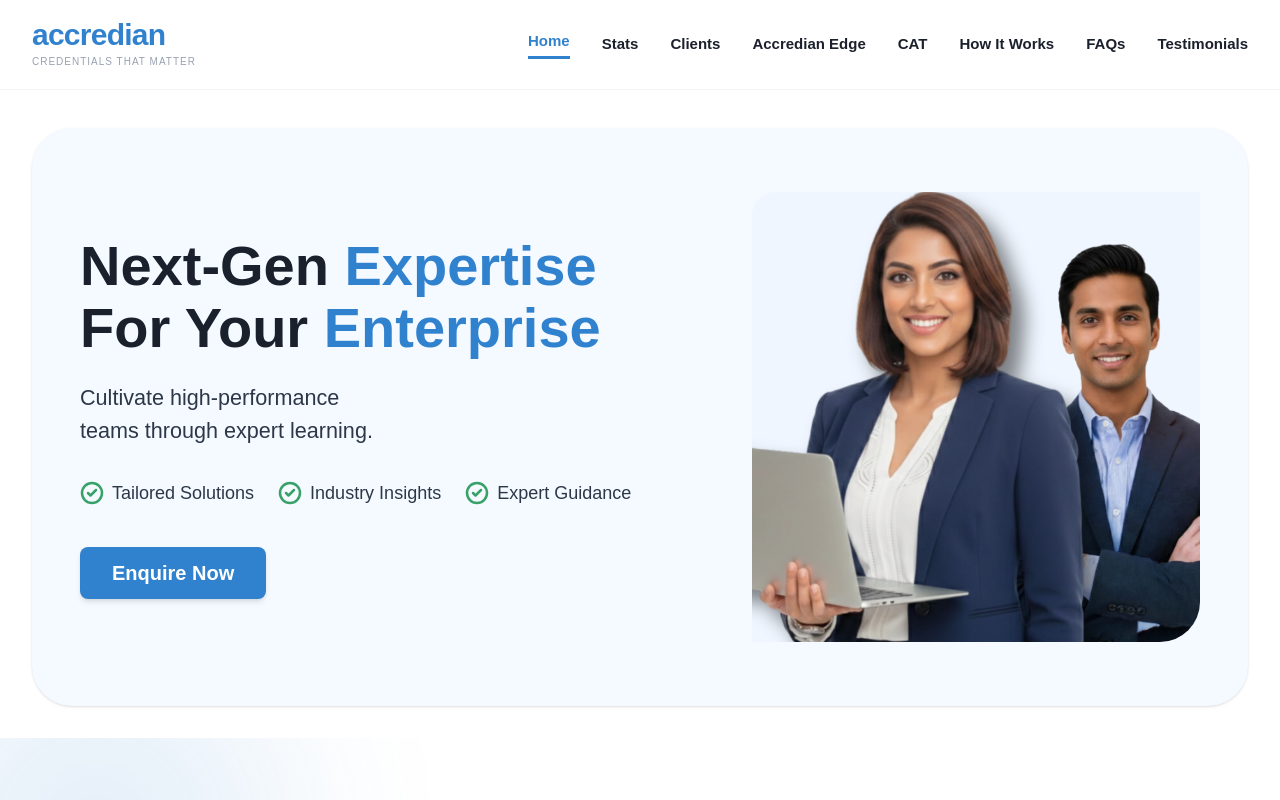
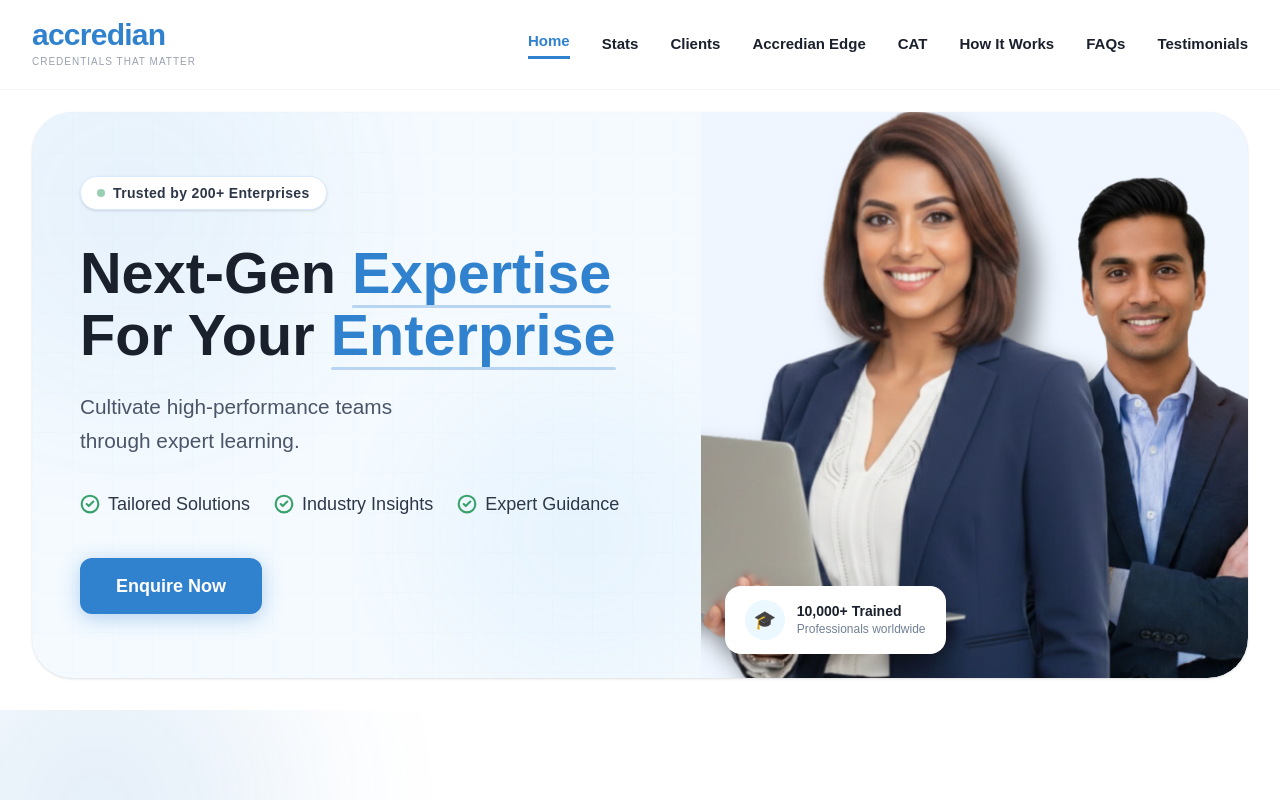
Before and after one commit to Anurag13075/Acredian-page-Next-app, a Next.js app: page / in a window 1280 px wide. Shown: the top 800 px of the page. Built offline with nearby package versions, Linux system fonts and the light colour scheme.

Commit message:
Update Hero.tsx

```diff
--- a/components/sections/Hero.tsx
+++ b/components/sections/Hero.tsx
@@ -1,59 +1,167 @@
 'use client'
+
 import { CheckCircle2 } from 'lucide-react'
 import Image from 'next/image'
 import { useModal } from '@/components/providers/ModalProvider'
+import { motion } from 'motion/react'
+
+const CHECKS = ['Tailored Solutions', 'Industry Insights', 'Expert Guidance']
 
 export default function Hero() {
   const { openModal } = useModal()
 
   return (
-    <section id="home" className="pt-32 pb-8 max-w-7xl mx-auto px-4 sm:px-6 lg:px-8">
-      <div className="bg-[#f4faff] rounded-[2.5rem] relative flex flex-col md:flex-row items-center min-h-[500px] px-12 py-16 overflow-hidden shadow-sm">
+    <section id="home" className="pt-28 pb-8 max-w-7xl mx-auto px-4 sm:px-6 lg:px-8">
+      <div className="bg-[#f4faff] rounded-[2.5rem] relative flex flex-col md:flex-row items-stretch min-h-[520px] overflow-hidden shadow-sm">
 
-        <div className="md:w-[60%] relative z-10">
-          <h1 className="text-[3.5rem] font-bold text-[#1a202c] leading-[1.1] mb-6">
-            Next-Gen <span className="text-[#3182ce]">Expertise</span><br/>
-            For Your <span className="text-[#3182ce]">Enterprise</span>
-          </h1>
-          <p className="text-[1.35rem] text-[#2d3748] mb-8 font-medium">
-            Cultivate high-performance<br/>
-            teams through expert learning.
-          </p>
-
-          <div className="flex flex-wrap gap-6 mb-10">
-            <div className="flex items-center gap-2">
-              <CheckCircle2 className="text-[#38a169] w-6 h-6" strokeWidth={2.5} />
-              <span className="text-[#2d3748] font-medium text-lg">Tailored Solutions</span>
-            </div>
-            <div className="flex items-center gap-2">
-              <CheckCircle2 className="text-[#38a169] w-6 h-6" strokeWidth={2.5} />
-              <span className="text-[#2d3748] font-medium text-lg">Industry Insights</span>
-            </div>
-            <div className="flex items-center gap-2">
-              <CheckCircle2 className="text-[#38a169] w-6 h-6" strokeWidth={2.5} />
-              <span className="text-[#2d3748] font-medium text-lg">Expert Guidance</span>
-            </div>
+        {/* Decorative background blobs */}
+        <div className="absolute inset-0 pointer-events-none overflow-hidden">
+          <div className="absolute -top-24 -left-24 w-96 h-96 rounded-full bg-[#3182ce] opacity-[0.06] blur-[80px]" />
+          <div className="absolute bottom-0 left-1/3 w-72 h-72 rounded-full bg-[#63b3ed] opacity-[0.08] blur-[60px]" />
+          {/* Subtle grid pattern */}
+          <svg className="absolute inset-0 w-full h-full opacity-[0.025]" xmlns="http://www.w3.org/2000/svg">
+            <defs>
+              <pattern id="grid" width="40" height="40" patternUnits="userSpaceOnUse">
+                <path d="M 40 0 L 0 0 0 40" fill="none" stroke="#3182ce" strokeWidth="1"/>
+              </pattern>
+            </defs>
+            <rect width="100%" height="100%" fill="url(#grid)" />
+          </svg>
         </div>
 
-          <button
+        {/* Left content */}
+        <div className="relative z-10 flex flex-col justify-center md:w-[55%] px-8 sm:px-12 py-14 md:py-16">
+
+          {/* Badge */}
+          <motion.div
+            initial={{ opacity: 0, y: 16 }}
+            animate={{ opacity: 1, y: 0 }}
+            transition={{ duration: 0.6, ease: [0.16, 1, 0.3, 1] }}
+            className="inline-flex items-center gap-2 bg-white border border-blue-100 rounded-full px-4 py-1.5 mb-8 w-fit shadow-sm"
+          >
+            <span className="w-2 h-2 rounded-full bg-[#38a169] animate-pulse" />
+            <span className="text-sm font-semibold text-[#2d3748] tracking-wide">Trusted by 200+ Enterprises</span>
+          </motion.div>
+
+          {/* Heading */}
+          <motion.h1
+            initial={{ opacity: 0, y: 28 }}
+            animate={{ opacity: 1, y: 0 }}
+            transition={{ duration: 0.75, delay: 0.1, ease: [0.16, 1, 0.3, 1] }}
+            className="text-[2.8rem] sm:text-[3.2rem] lg:text-[3.6rem] font-bold text-[#1a202c] leading-[1.08] mb-6"
+          >
+            Next-Gen{' '}
+            <span className="relative inline-block">
+              <span className="text-[#3182ce]">Expertise</span>
+              {/* Underline accent */}
+              <motion.span
+                initial={{ scaleX: 0 }}
+                animate={{ scaleX: 1 }}
+                transition={{ duration: 0.6, delay: 0.7, ease: [0.16, 1, 0.3, 1] }}
+                style={{ originX: 0 }}
+                className="absolute -bottom-1 left-0 right-0 h-[3px] bg-[#3182ce] rounded-full opacity-30"
+              />
+            </span>
+            <br />
+            For Your{' '}
+            <span className="relative inline-block">
+              <span className="text-[#3182ce]">Enterprise</span>
+              <motion.span
+                initial={{ scaleX: 0 }}
+                animate={{ scaleX: 1 }}
+                transition={{ duration: 0.6, delay: 0.85, ease: [0.16, 1, 0.3, 1] }}
+                style={{ originX: 0 }}
+                className="absolute -bottom-1 left-0 right-0 h-[3px] bg-[#3182ce] rounded-full opacity-30"
+              />
+            </span>
+          </motion.h1>
+
+          {/* Subheading */}
+          <motion.p
+            initial={{ opacity: 0, y: 16 }}
+            animate={{ opacity: 1, y: 0 }}
+            transition={{ duration: 0.7, delay: 0.22, ease: [0.16, 1, 0.3, 1] }}
+            className="text-[1.2rem] sm:text-[1.3rem] text-[#4a5568] mb-8 font-medium leading-relaxed"
+          >
+            Cultivate high-performance teams<br className="hidden sm:block" /> through expert learning.
+          </motion.p>
+
+          {/* Checklist */}
+          <div className="flex flex-wrap gap-x-6 gap-y-3 mb-10">
+            {CHECKS.map((label, idx) => (
+              <motion.div
+                key={label}
+                initial={{ opacity: 0, x: -16 }}
+                animate={{ opacity: 1, x: 0 }}
+                transition={{ duration: 0.5, delay: 0.35 + idx * 0.1, ease: [0.16, 1, 0.3, 1] }}
+                className="flex items-center gap-2"
+              >
+                <CheckCircle2 className="text-[#38a169] w-5 h-5 shrink-0" strokeWidth={2.5} />
+                <span className="text-[#2d3748] font-medium text-base sm:text-lg">{label}</span>
+              </motion.div>
+            ))}
+          </div>
+
+          {/* CTA */}
+          <motion.div
+            initial={{ opacity: 0, y: 16 }}
+            animate={{ opacity: 1, y: 0 }}
+            transition={{ duration: 0.6, delay: 0.65, ease: [0.16, 1, 0.3, 1] }}
+          >
+            <motion.button
               onClick={openModal}
-            className="bg-[#3182ce] hover:bg-[#2b6cb0] text-white px-8 py-3 rounded-lg font-semibold text-xl transition-colors shadow-md"
+              whileHover={{ scale: 1.04, backgroundColor: '#2b6cb0' }}
+              whileTap={{ scale: 0.97 }}
+              transition={{ type: 'spring', stiffness: 300, damping: 18 }}
+              className="bg-[#3182ce] text-white px-9 py-3.5 rounded-xl font-semibold text-lg shadow-[0_4px_20px_rgba(49,130,206,0.35)] transition-colors"
             >
               Enquire Now
-          </button>
+            </motion.button>
+          </motion.div>
         </div>
 
-        <div className="md:w-[40%] relative mt-12 md:mt-0 flex justify-end items-end h-full absolute right-0 bottom-0 pointer-events-none">
-          <div className="w-full h-[450px] relative rounded-tl-3xl rounded-br-[2.5rem] overflow-hidden">
+        {/* Right image — fully responsive */}
+        <motion.div
+          initial={{ opacity: 0, x: 40 }}
+          animate={{ opacity: 1, x: 0 }}
+          transition={{ duration: 0.85, delay: 0.2, ease: [0.16, 1, 0.3, 1] }}
+          className="
+            relative z-10
+            w-full md:w-[45%]
+            h-64 sm:h-80 md:h-auto
+            mt-0 md:mt-0
+            flex-shrink-0
+          "
+        >
+          {/* Blue corner accent */}
+          <div className="absolute top-0 right-0 w-24 h-24 bg-[#3182ce] opacity-10 rounded-bl-[2.5rem] rounded-tr-[2.5rem]" />
+
           <Image
             src="/assets/hero-professionals.png"
-              alt="Two Professionals"
+            alt="Enterprise professionals"
             fill
-              className="object-cover object-center"
+            className="object-cover object-center md:object-top rounded-b-[2.5rem] md:rounded-bl-none md:rounded-tr-[2.5rem] md:rounded-br-[2.5rem]"
             priority
+            sizes="(max-width: 768px) 100vw, 45vw"
           />
+
+          {/* Floating stat card */}
+          <motion.div
+            initial={{ opacity: 0, y: 20, scale: 0.9 }}
+            animate={{ opacity: 1, y: 0, scale: 1 }}
+            transition={{ duration: 0.6, delay: 0.8, ease: [0.16, 1, 0.3, 1] }}
+            className="absolute bottom-6 left-4 sm:left-6 bg-white rounded-2xl px-5 py-3.5 shadow-[0_8px_32px_rgba(0,0,0,0.12)] flex items-center gap-3 z-20"
+          >
+            <div className="w-10 h-10 rounded-full bg-[#ebf8ff] flex items-center justify-center shrink-0">
+              <span className="text-[#3182ce] text-lg font-bold">🎓</span>
             </div>
+            <div>
+              <p className="text-[#1a202c] font-bold text-sm leading-tight">10,000+ Trained</p>
+              <p className="text-[#718096] text-xs font-medium">Professionals worldwide</p>
             </div>
+          </motion.div>
+        </motion.div>
+
       </div>
     </section>
   )
```
Lines whose indentation alone changed are shown as unchanged.
